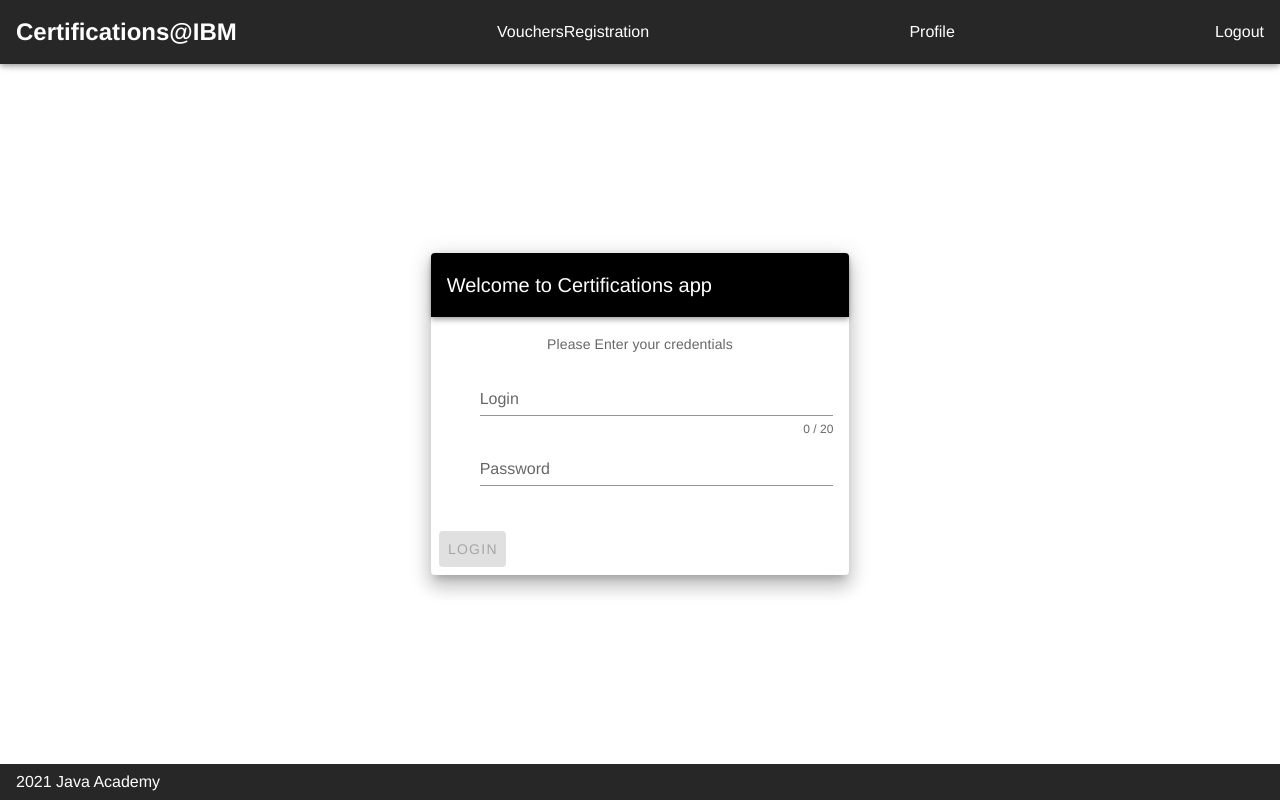
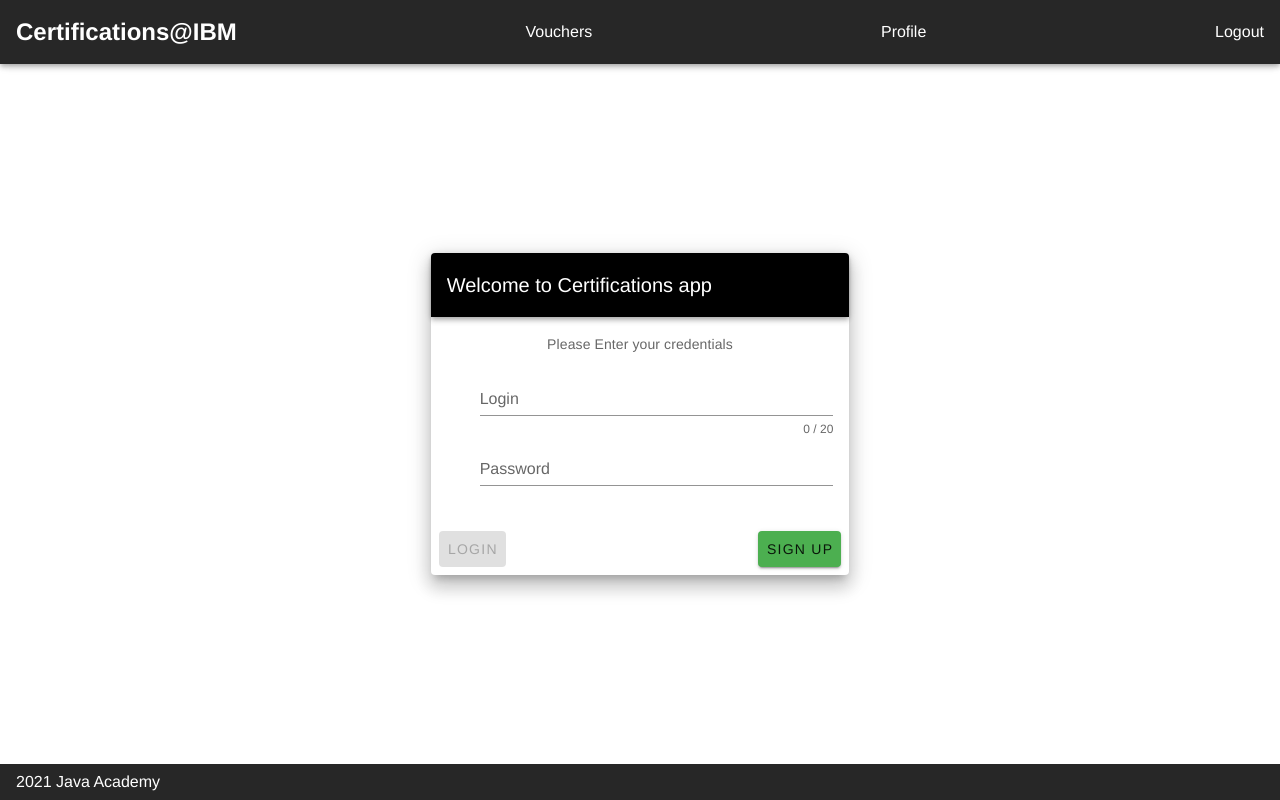
Before and after one commit to main659/CertifiedClassics, a Vue app in the folder Certifications-Frontend-Service-session2/: page /login in a window 1280 px wide. Built offline with nearby package versions, Linux system fonts and the light colour scheme; sample sign-in values are in the browser's storage; the HTML template or start-up script is replaced by a standard one.

Commit message:
'header registration v-if'

```diff
--- a/Certifications-Frontend-Service-session2/src/components/Header.vue
+++ b/Certifications-Frontend-Service-session2/src/components/Header.vue
@@ -9,7 +9,7 @@
       <v-icon>mdi-alpha-v-box</v-icon>
     </router-link>
     <router-link to="/registration" tag="span" class="pointerClass">
-      <span>Registration</span>
+      <span v-if="!loggedIn">Registration</span>
       <v-icon></v-icon>
     </router-link>
     <v-spacer />
@@ -27,9 +27,11 @@
 
 <script>
 import { mapActions } from "vuex";
+import { mapGetters } from "vuex";
 
 export default {
   name: "Header",
+
   methods: {
     logout() {
       this.$store.commit("loggedInMutation", false);
@@ -38,7 +40,8 @@
       location.reload();
     },
     ...mapActions(["logoutFromApp"]),
-  },
+    ...mapGetters(["loggedIn"])
+  }
 };
 </script>
 
--- a/Certifications-Frontend-Service-session2/src/views/Login.vue
+++ b/Certifications-Frontend-Service-session2/src/views/Login.vue
@@ -29,9 +29,15 @@
             </v-form>
           </v-card-text>
           <v-card-actions>
-            <v-btn :disabled="!validForm" color="primary" @click="loginToApp"
+            <v-btn
+              left
+              :disabled="!validForm"
+              color="primary"
+              @click="loginToApp"
               >Login</v-btn
             >
+            <v-spacer></v-spacer>
+            <v-btn right color="green" to="/registration">Sign Up</v-btn>
           </v-card-actions>
         </v-card>
       </v-flex>
@@ -48,10 +54,10 @@
     return {
       validForm: true,
       emailRules: [
-        (value) => !!value || "Email is required",
-        (value) => /.+@.+/.test(value) || "Email must be valid",
+        value => !!value || "Email is required",
+        value => /.+@.+/.test(value) || "Email must be valid"
       ],
-      minRules: [(value) => value.length >= 8 || "Min 8 characters"],
+      minRules: [value => value.length >= 8 || "Min 8 characters"]
     };
   },
   computed: {
@@ -61,7 +67,7 @@
       },
       set(value) {
         this.$store.commit("emailMutation", value);
-      },
+      }
     },
     password: {
       get() {
@@ -69,11 +75,11 @@
       },
       set(value) {
         this.$store.commit("passwordMutation", value);
-      },
-    },
+      }
+    }
   },
   methods: {
-    ...mapActions(["loginToApp"]),
-  },
+    ...mapActions(["loginToApp"])
+  }
 };
 </script>
```
